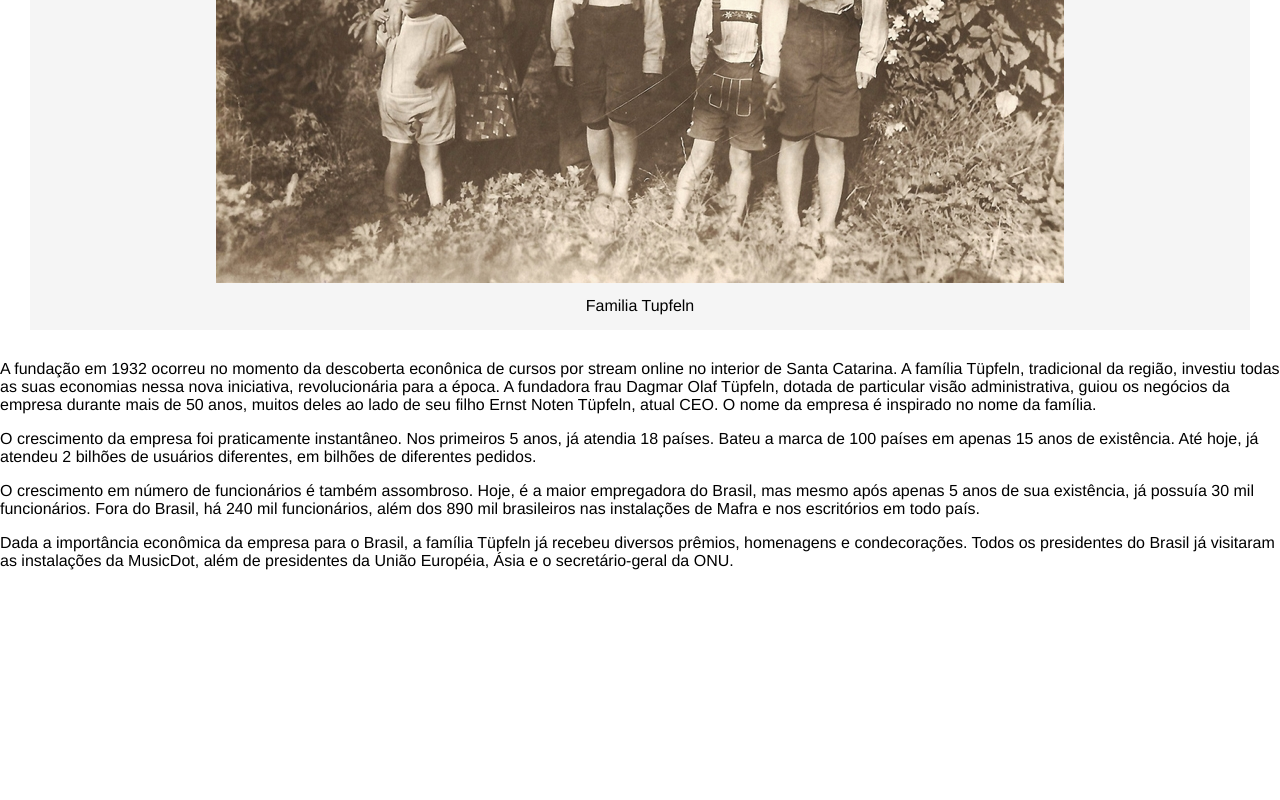
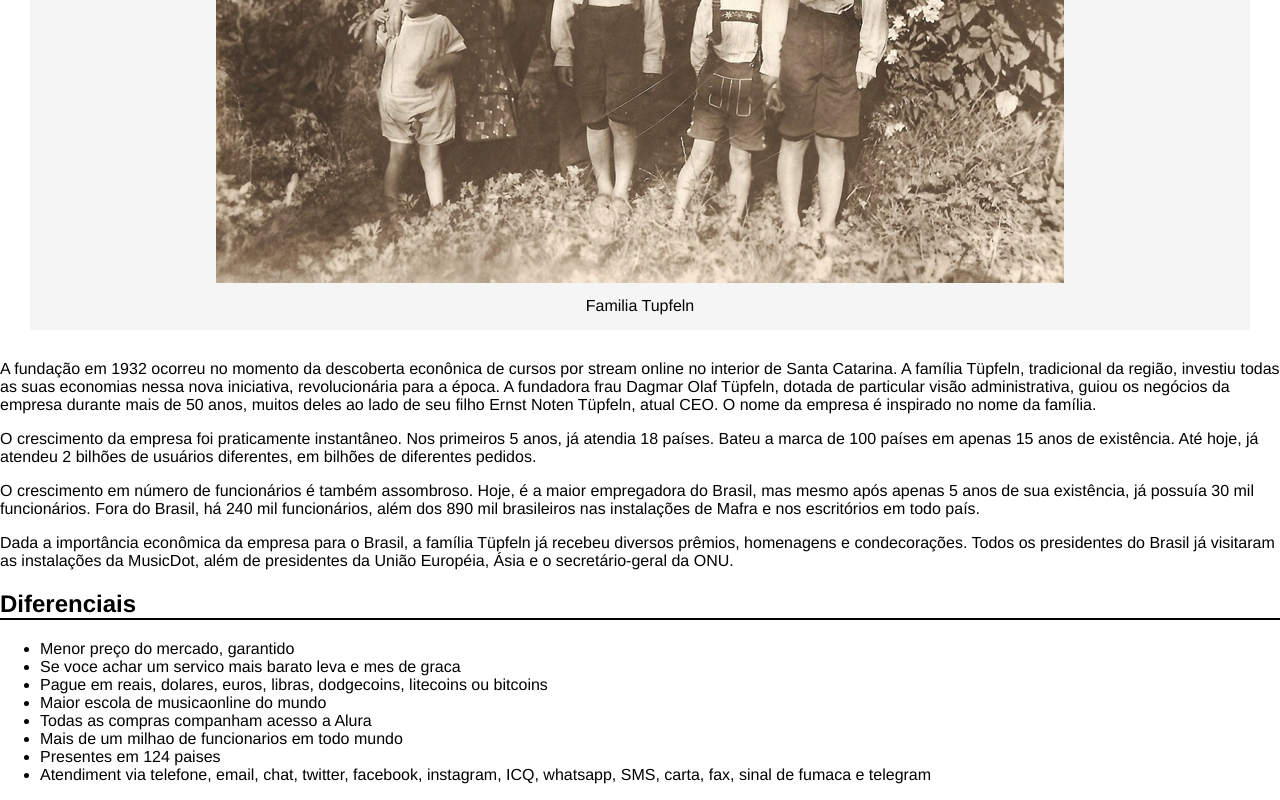
Before and after one commit to Ern-2022/music-dot, a plain HTML site: page index.html in a window 1280 px wide. Shown: the part 1439-2239 px from the top of the page. Before the commit the page ends 2025 px from the top, so only its background shows below. Drawn offline with Linux system fonts and the light colour scheme.

Commit message:
bora la alura

```diff
--- a/index.html
+++ b/index.html
@@ -38,5 +38,20 @@
     <p>O crescimento em número de funcionários é também assombroso. Hoje, é a maior empregadora do Brasil, mas mesmo após apenas 5 anos de sua existência, já possuía 30 mil funcionários. Fora do Brasil, há 240 mil funcionários, além dos 890 mil brasileiros nas instalações de Mafra e nos escritórios em todo país.</p>
 
     <p>Dada a importância econômica da empresa para o Brasil, a família Tüpfeln já recebeu diversos prêmios, homenagens e condecorações. Todos os presidentes do Brasil já visitaram as instalações da MusicDot, além de presidentes da União Européia, Ásia e o secretário-geral da ONU.</p>
+
+    <h2 id="diferenciais">
+        Diferenciais
+    </h2>
+
+    <ul>
+        <li>Menor preço do mercado, garantido</li>
+        <li>Se voce achar um servico mais barato leva e mes de graca</li>
+        <li>Pague em reais, dolares, euros, libras, dodgecoins, litecoins ou bitcoins</li>
+        <li>Maior escola de musicaonline do mundo</li>
+        <li>Todas as compras companham acesso a Alura</li>
+        <li>Mais de um milhao de funcionarios em todo mundo</li>
+        <li>Presentes em 124 paises</li>
+        <li>Atendiment via telefone, email, chat, twitter, facebook, instagram, ICQ, whatsapp, SMS, carta, fax, sinal de fumaca e telegram</li>
+    </ul>
 </body>
 </html>
```
